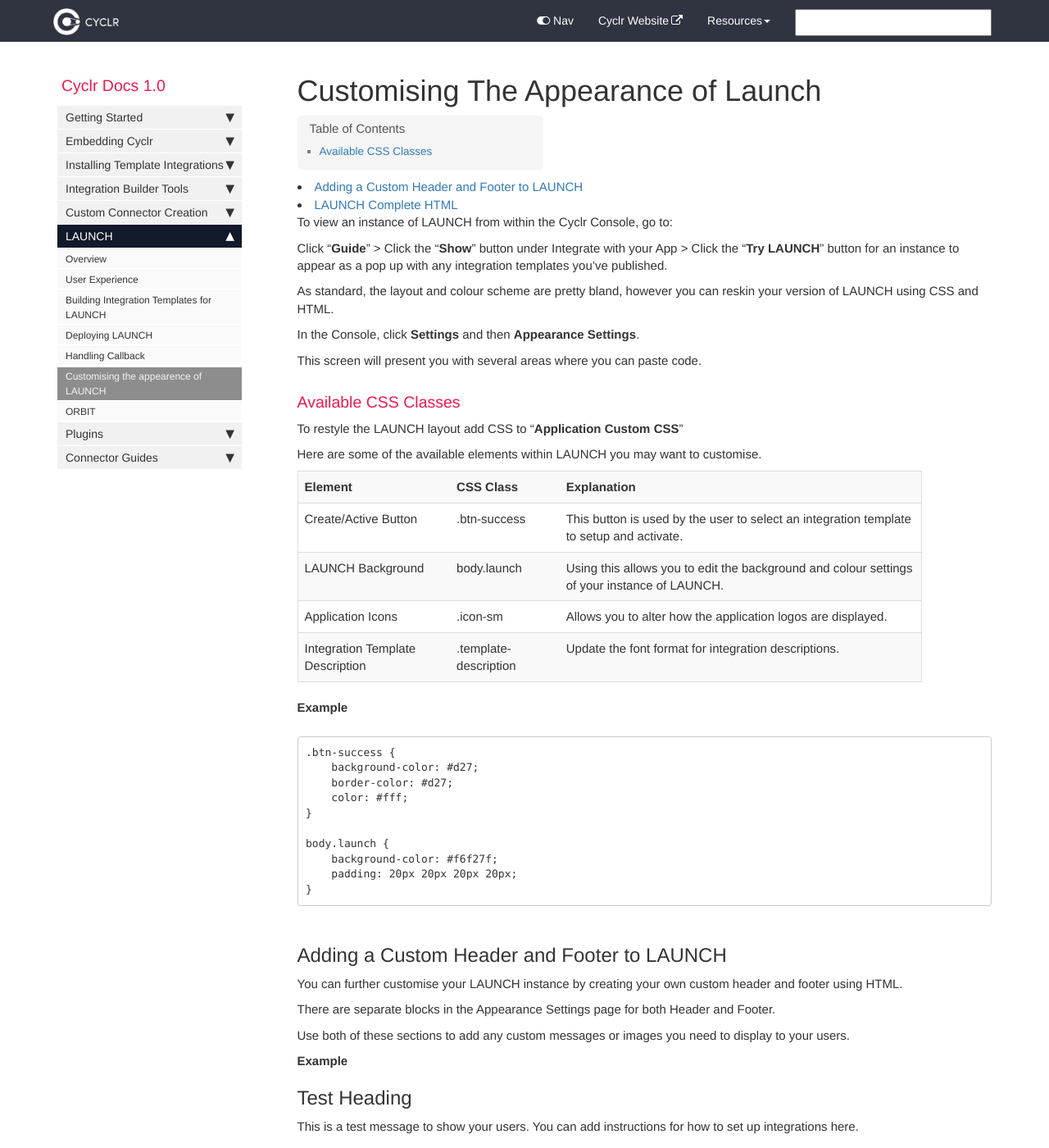
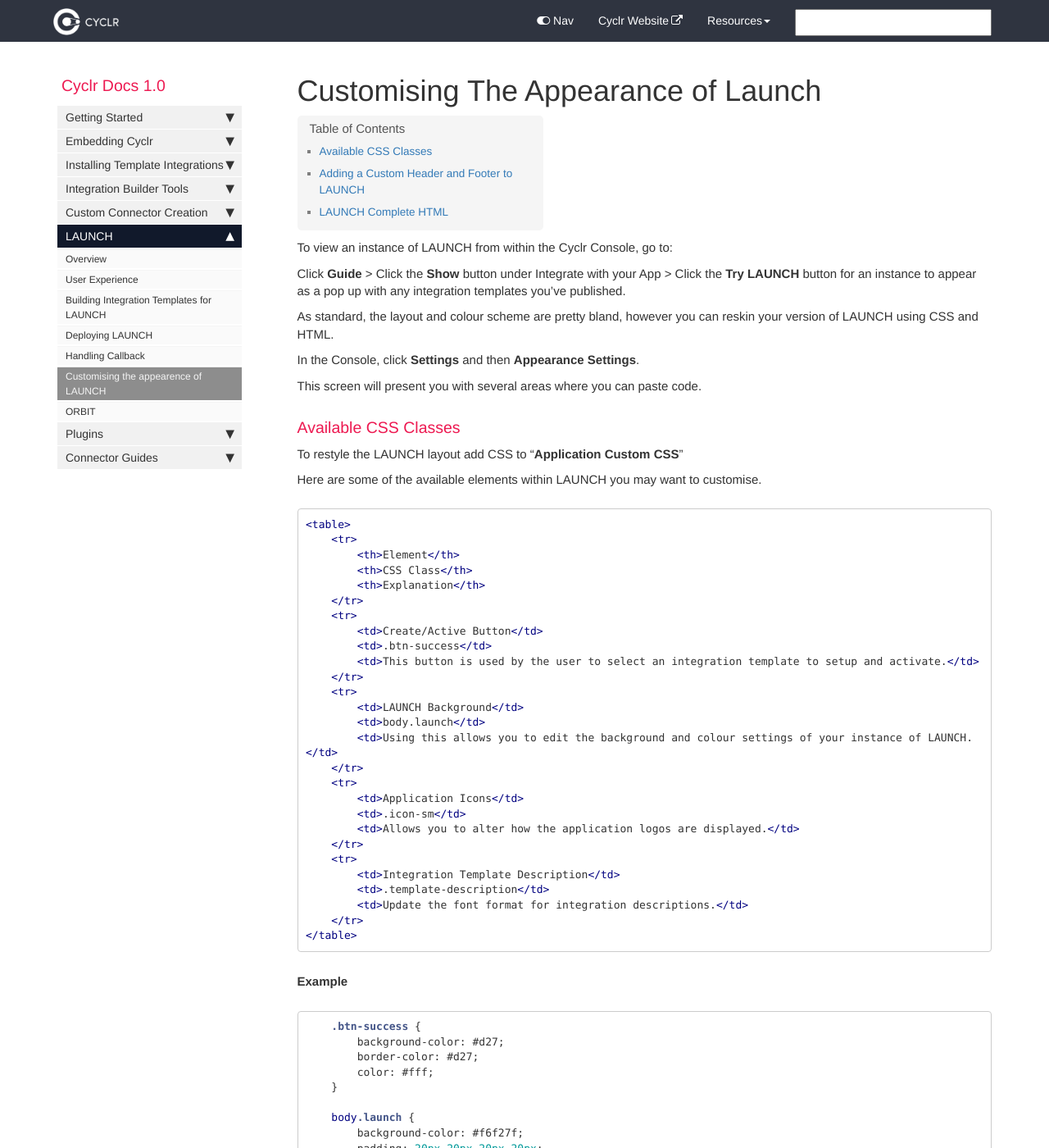
Before and after one commit to sneakysneak/docs, a Jekyll site: the page built from pages/launch/customising-the-appearance-of-launch.md, in a window 1280 px wide and 1400 px high. Shown: the whole window at 82% size. Built offline with Jekyll 4.4.1, drawn with Linux system fonts in a browser that asks for light colours; nearby versions of some CDN libraries; comment, search, counter and statistics services are not loaded; some of the changed text lies outside the part shown.

Commit message:
Format LAUNCH customisation page

````diff
--- a/pages/launch/customising-the-appearance-of-launch.md
+++ b/pages/launch/customising-the-appearance-of-launch.md
@@ -7,7 +7,7 @@ tags: [launch]
 
 To view an instance of LAUNCH from within the Cyclr Console, go to:
 
-Click “**Guide**” > Click the “**Show**” button under Integrate with your App > Click the “**Try LAUNCH**” button for an instance to appear as a pop up with any integration templates you’ve published.
+Click **Guide** > Click the **Show** button under Integrate with your App > Click the **Try LAUNCH** button for an instance to appear as a pop up with any integration templates you’ve published.
 
 As standard, the layout and colour scheme are pretty bland, however you can reskin your version of LAUNCH using CSS and HTML.
 
@@ -21,6 +21,7 @@ To restyle the LAUNCH layout add CSS to “**Application Custom CSS**”
 
 Here are some of the available elements within LAUNCH you may want to customise.
 
+```html
 <table>
     <tr>
         <th>Element</th>
@@ -48,9 +49,11 @@ Here are some of the available elements within LAUNCH you may want to customise.
         <td>Update the font format for integration descriptions.</td>
     </tr>
 </table>
+```
 
 **Example**
 
+```css
     .btn-success {
         background-color: #d27;
         border-color: #d27;
@@ -61,9 +64,9 @@ Here are some of the available elements within LAUNCH you may want to customise.
         background-color: #f6f27f;
         padding: 20px 20px 20px 20px;
     }
+```
 
-Adding a Custom Header and Footer to LAUNCH
--------------------------------------------
+### Adding a Custom Header and Footer to LAUNCH
 
 You can further customise your LAUNCH instance by creating your own custom header and footer using HTML.
 
@@ -73,6 +76,7 @@ Use both of these sections to add any custom messages or images you need to disp
 
 **Example**
 
+```html
 <div class="header">
 
 <h2>Test Heading</h2>
@@ -80,15 +84,17 @@ Use both of these sections to add any custom messages or images you need to disp
 <p>This is a test message to show your users. You can add instructions for how to set up integrations here.</p>
 
 </div>
+```
 
 By wrapping your message in a custom Div you can add stylings to the “**Application Custom CSS**” code block to further customise your message. In this case, this was added:
 
+```css
     .header {
         padding: 20px 0 20px 0;
     }
+```
 
-LAUNCH Complete HTML
---------------------
+### LAUNCH Complete HTML
 
 This section allows you to display a message to your user once they have successfully installed an integration template.
 
````
